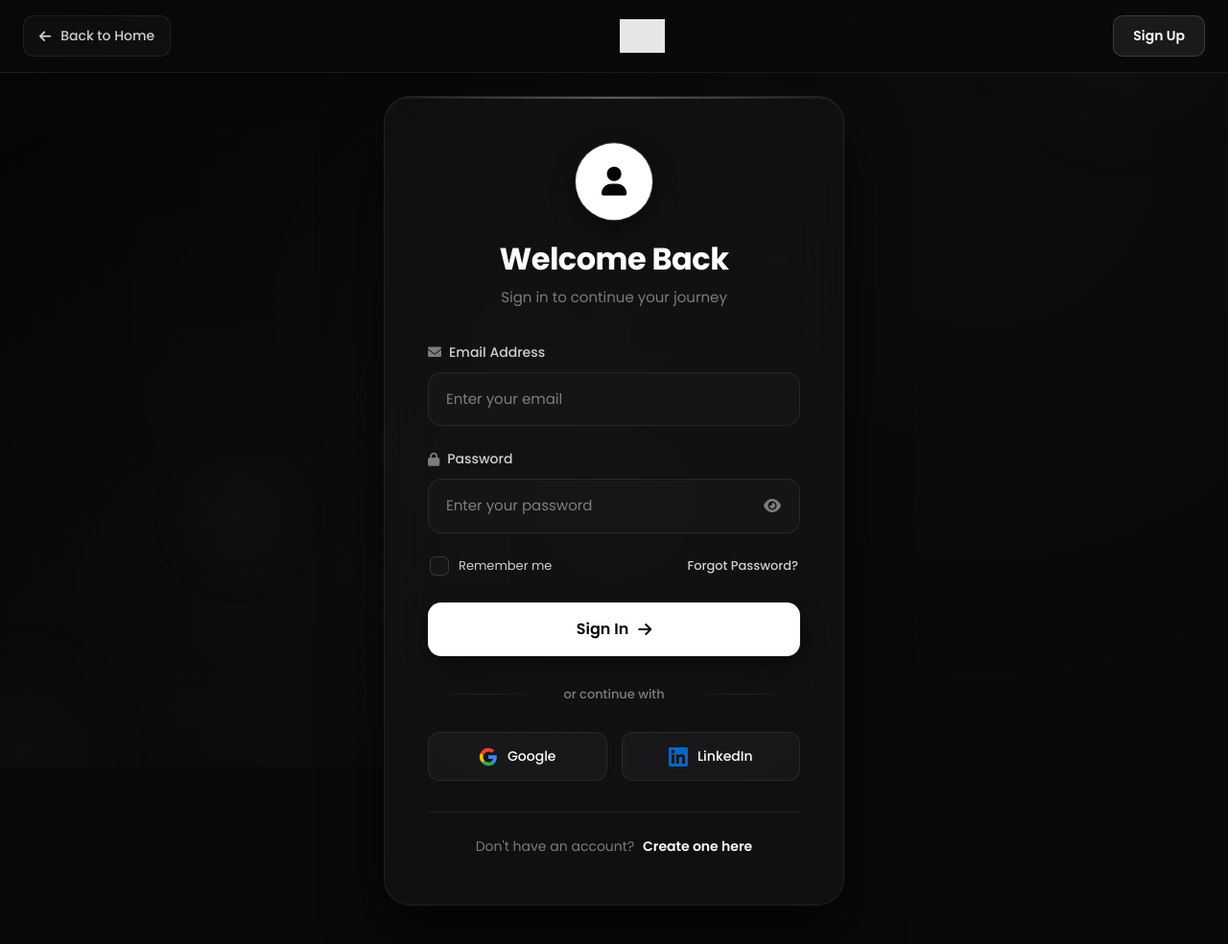
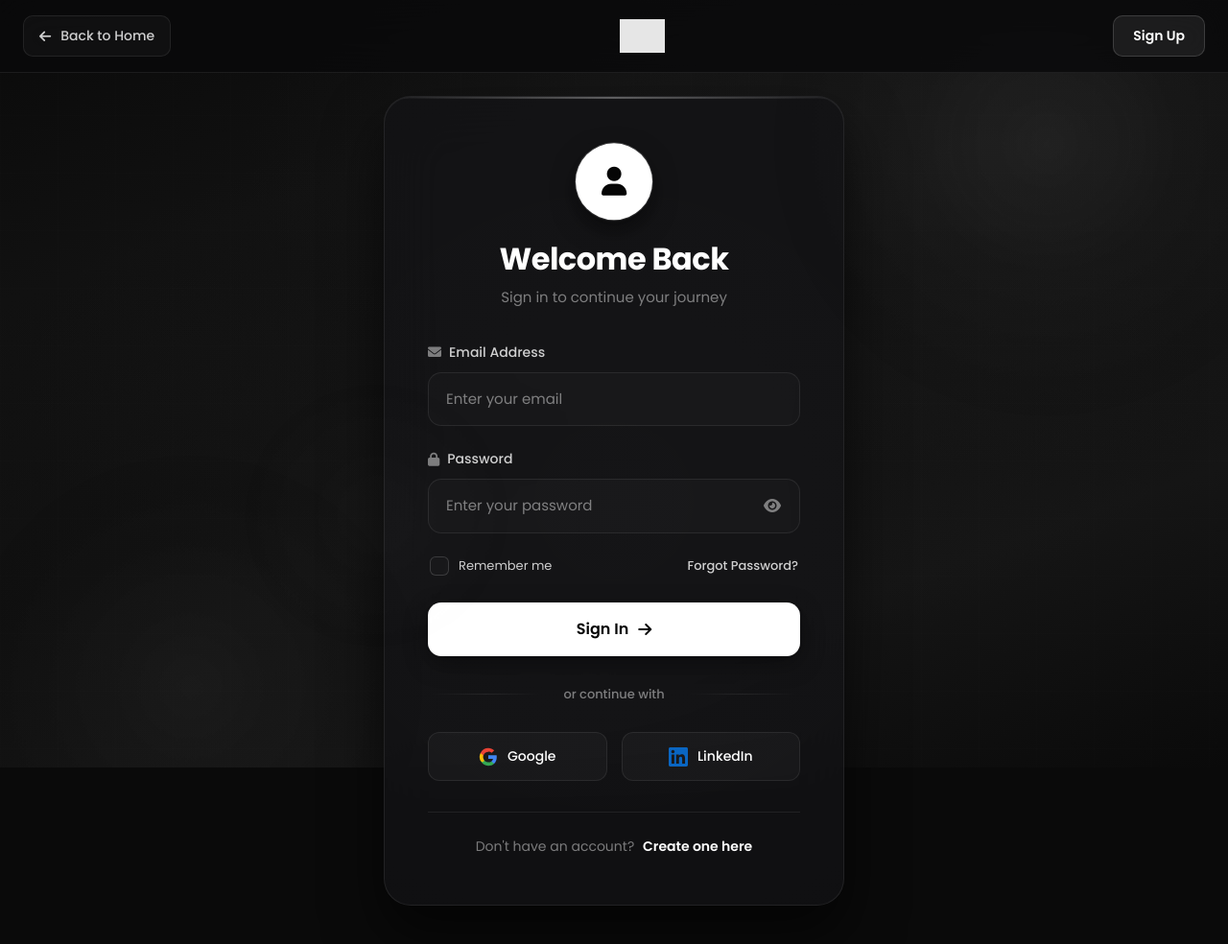
Before and after one commit to Abdullah-Tawsif/NEURONA, a FastAPI app: page /login in a window 1280 px wide. Shown: the whole page at 96% size. Run offline with FastAPI, Linux system fonts and the light colour scheme; some libraries are stand-ins or nearby versions; grey boxes are pictures that could not be loaded.

Commit message:
Refactor login.css for improved styling and layout
Updated color theme and layout styles for the login page, enhancing the visual design with new gradients and background patterns.

```diff
--- a/static/css/auth/login.css
+++ b/static/css/auth/login.css
@@ -36,19 +36,20 @@
 }
 
 /* ========================================
-   BACKGROUND & LAYOUT
+   BACKGROUND & LAYOUT - Premium Monochrome
    ======================================== */
 
 .login-body {
-    background: linear-gradient(135deg, var(--bg-darker) 0%, var(--navy-dark) 50%, var(--bg-dark) 100%);
     min-height: 100vh;
     display: flex;
     flex-direction: column;
     font-family: 'Poppins', sans-serif;
     position: relative;
     overflow-x: hidden;
+    background: #0a0a0a;
 }
 
+/* Primary gradient layer */
 .login-body::before {
     content: '';
     position: fixed;
@@ -57,11 +58,29 @@
     right: 0;
     bottom: 0;
     background:
-        radial-gradient(circle at 20% 80%, rgba(255, 255, 255, 0.02) 0%, transparent 50%),
-        radial-gradient(circle at 80% 20%, rgba(255, 255, 255, 0.02) 0%, transparent 50%),
-        radial-gradient(circle at 40% 40%, rgba(255, 255, 255, 0.01) 0%, transparent 50%);
+        radial-gradient(ellipse 120% 80% at 80% 20%, rgba(40, 40, 40, 0.4) 0%, transparent 50%),
+        radial-gradient(ellipse 100% 100% at 20% 80%, rgba(30, 30, 30, 0.35) 0%, transparent 45%),
+        radial-gradient(ellipse 80% 60% at 50% 50%, rgba(50, 50, 50, 0.2) 0%, transparent 60%),
+        linear-gradient(160deg, #0a0a0a 0%, #111111 25%, #0d0d0d 50%, #151515 75%, #0a0a0a 100%);
     pointer-events: none;
     z-index: 0;
+}
+
+/* Secondary mesh/grid pattern overlay */
+.login-body::after {
+    content: '';
+    position: fixed;
+    top: 0;
+    left: 0;
+    right: 0;
+    bottom: 0;
+    background-image:
+        linear-gradient(rgba(255, 255, 255, 0.02) 1px, transparent 1px),
+        linear-gradient(90deg, rgba(255, 255, 255, 0.02) 1px, transparent 1px);
+    background-size: 60px 60px;
+    pointer-events: none;
+    z-index: 0;
+    opacity: 0.4;
 }
 
 /* ========================================
@@ -647,7 +666,7 @@
 }
 
 /* ========================================
-   DECORATIVE ELEMENTS
+   DECORATIVE ELEMENTS - Premium Glows
    ======================================== */
 
 .decoration-circles {
@@ -664,49 +683,81 @@
 .circle {
     position: absolute;
     border-radius: 50%;
-    opacity: 0.02;
 }
 
+/* Large primary glow - top right */
 .circle-1 {
-    width: 400px;
-    height: 400px;
-    background: radial-gradient(circle, #ffffff 0%, transparent 70%);
+    width: 600px;
+    height: 600px;
+    background: radial-gradient(circle, rgba(180, 180, 180, 0.08) 0%, rgba(120, 120, 120, 0.04) 30%, transparent 70%);
     top: -200px;
-    right: -100px;
-    animation: float1 8s ease-in-out infinite;
+    right: -150px;
+    animation: floatGlow1 12s ease-in-out infinite;
 }
 
+/* Secondary glow - bottom left */
 .circle-2 {
-    width: 300px;
-    height: 300px;
-    background: radial-gradient(circle, #ffffff 0%, transparent 70%);
-    bottom: -150px;
-    left: -150px;
-    animation: float2 10s ease-in-out infinite;
+    width: 500px;
+    height: 500px;
+    background: radial-gradient(circle, rgba(160, 160, 160, 0.06) 0%, rgba(100, 100, 100, 0.03) 35%, transparent 70%);
+    bottom: -200px;
+    left: -100px;
+    animation: floatGlow2 15s ease-in-out infinite;
 }
 
+/* Subtle center glow */
 .circle-3 {
-    width: 200px;
-    height: 200px;
-    background: radial-gradient(circle, #ffffff 0%, transparent 70%);
-    top: 50%;
-    left: 10%;
-    animation: float3 12s ease-in-out infinite;
+    width: 350px;
+    height: 350px;
+    background: radial-gradient(circle, rgba(200, 200, 200, 0.04) 0%, transparent 60%);
+    top: 40%;
+    left: 15%;
+    animation: floatGlow3 18s ease-in-out infinite;
 }
 
-@keyframes float1 {
-    0%, 100% { transform: translate(0, 0); }
-    50% { transform: translate(-30px, 30px); }
+/* Extra ambient glow */
+.circle-4 {
+    width: 250px;
+    height: 250px;
+    background: radial-gradient(circle, rgba(150, 150, 150, 0.05) 0%, transparent 50%);
+    top: 70%;
+    right: 20%;
+    animation: floatGlow4 14s ease-in-out infinite;
 }
 
-@keyframes float2 {
-    0%, 100% { transform: translate(0, 0); }
-    50% { transform: translate(30px, -20px); }
+/* Small accent blob */
+.circle-5 {
+    width: 180px;
+    height: 180px;
+    background: radial-gradient(circle, rgba(220, 220, 220, 0.03) 0%, transparent 55%);
+    top: 20%;
+    left: 25%;
+    animation: floatGlow5 20s ease-in-out infinite;
 }
 
-@keyframes float3 {
-    0%, 100% { transform: translate(0, 0); }
-    50% { transform: translate(20px, 40px); }
+@keyframes floatGlow1 {
+    0%, 100% { transform: translate(0, 0) scale(1); opacity: 0.7; }
+    50% { transform: translate(-40px, 50px) scale(1.05); opacity: 0.9; }
+}
+
+@keyframes floatGlow2 {
+    0%, 100% { transform: translate(0, 0) scale(1); opacity: 0.6; }
+    50% { transform: translate(50px, -35px) scale(1.08); opacity: 0.8; }
+}
+
+@keyframes floatGlow3 {
+    0%, 100% { transform: translate(0, 0) scale(1); opacity: 0.5; }
+    50% { transform: translate(30px, 50px) scale(1.1); opacity: 0.7; }
+}
+
+@keyframes floatGlow4 {
+    0%, 100% { transform: translate(0, 0) scale(1); opacity: 0.4; }
+    50% { transform: translate(-25px, -40px) scale(1.05); opacity: 0.6; }
+}
+
+@keyframes floatGlow5 {
+    0%, 100% { transform: translate(0, 0) scale(1); opacity: 0.3; }
+    50% { transform: translate(25px, 30px) scale(1.15); opacity: 0.5; }
 }
 
 /* ========================================
@@ -805,17 +856,27 @@
     }
 
     .circle-1 {
-        width: 300px;
-        height: 300px;
+        width: 350px;
+        height: 350px;
     }
 
     .circle-2 {
+        width: 280px;
+        height: 280px;
+    }
+
+    .circle-3 {
         width: 200px;
         height: 200px;
     }
 
-    .circle-3 {
+    .circle-4 {
         width: 150px;
         height: 150px;
     }
+
+    .circle-5 {
+        width: 120px;
+        height: 120px;
+    }
 }
```
